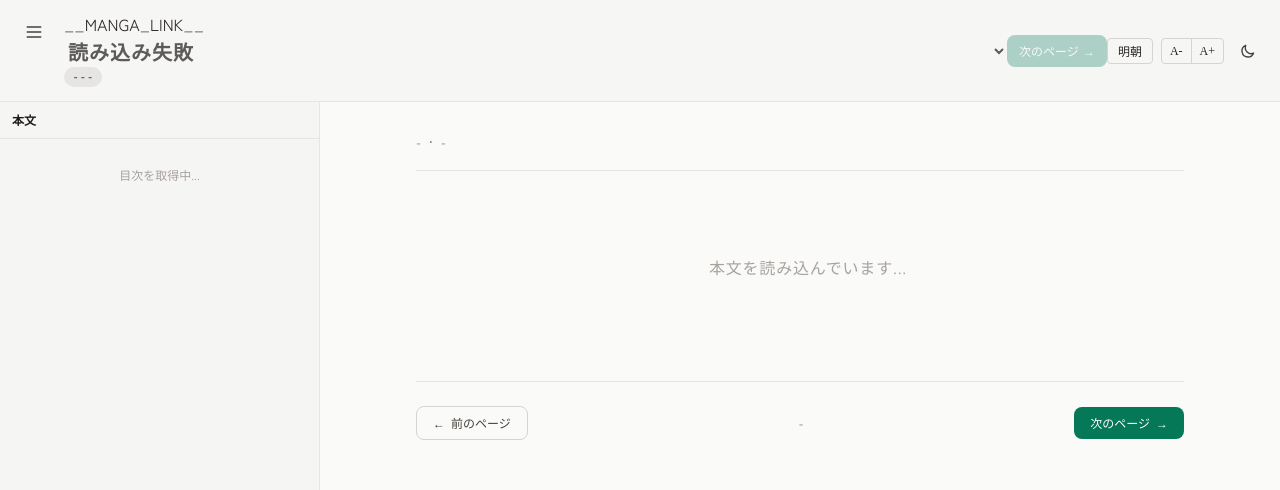
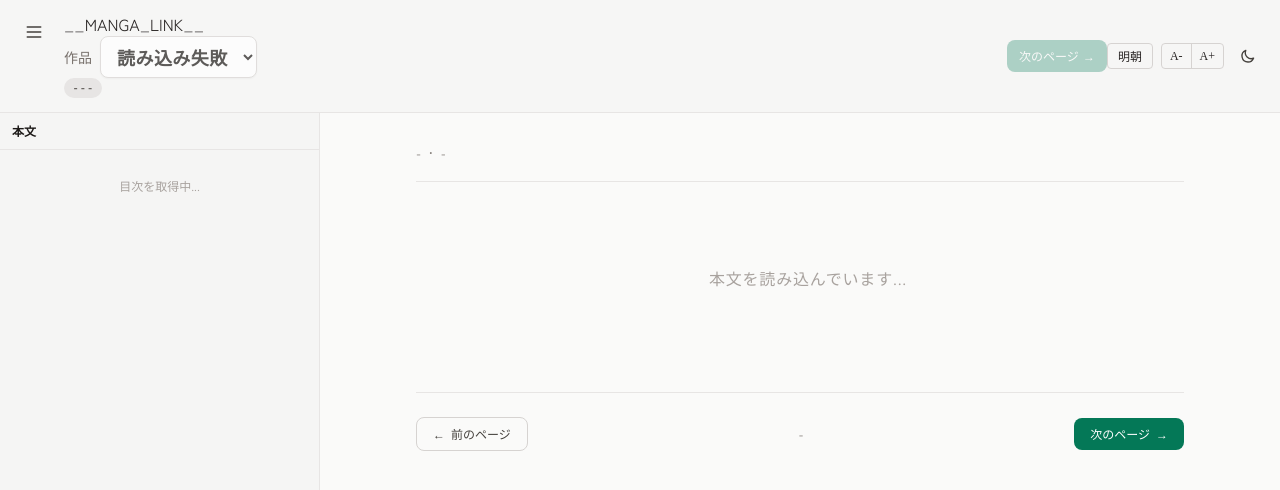
Before and after one commit to kdob1042/story-library, a website: page reader/index.html in a window 1280 px wide. Shown: the top 490 px of the page. Drawn offline with nearby package versions, Linux system fonts and the light colour scheme; no server answers.

Commit message:
PC版の作品選択を明示的なセレクタに改善

```diff
--- a/reader/index.html
+++ b/reader/index.html
@@ -128,9 +128,9 @@
       <div class="min-w-0 flex-1 font-gothic">
         __MANGA_LINK__
         <h1 id="workTitle" class="sr-only">__WORK_TITLE__</h1>
-        <div id="workSwitcher" class="relative mt-0 min-w-0 max-w-full font-gothic">
-          <label for="workSelect" class="sr-only">作品を切り替え</label>
-          <select id="workSelect" class="w-full min-w-0 max-w-full border-0 bg-transparent px-0 py-0 pr-6 text-lg font-bold tracking-wider text-stone-900 outline-none focus:ring-0 sm:text-xl" aria-label="作品を切り替え">
+        <div id="workSwitcher" class="mt-0 flex min-w-0 max-w-full items-center gap-2 font-gothic">
+          <label for="workSelect" class="shrink-0 text-sm font-medium text-stone-500">作品</label>
+          <select id="workSelect" class="min-w-0 max-w-full rounded-lg border border-stone-300 bg-white px-3 py-1.5 text-base font-semibold tracking-wide text-stone-900 shadow-sm outline-none transition focus:border-emerald-600 focus:ring-2 focus:ring-emerald-200 sm:text-lg" aria-label="作品を切り替え">
             <option value="">---</option>
           </select>
         </div>
```
